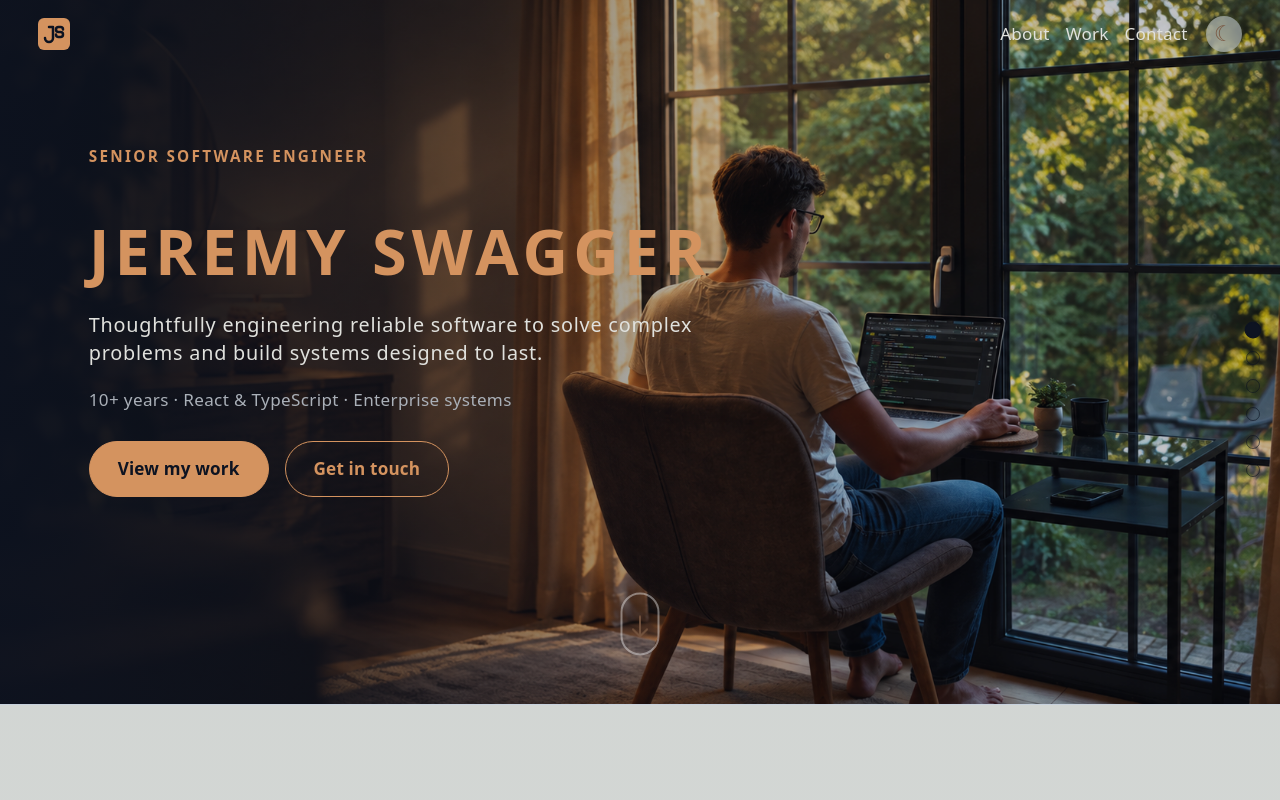
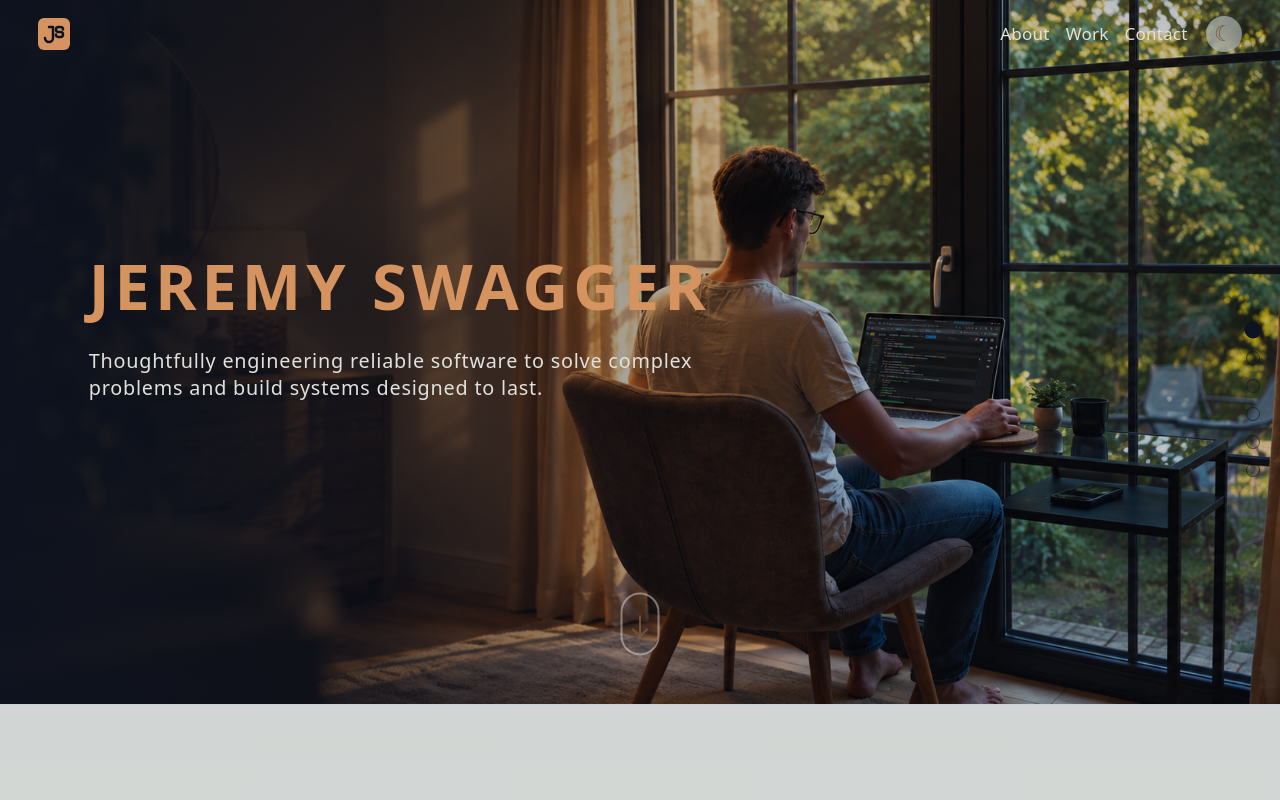
Before and after one commit to jswagger/jswagger-portfolio, a React (Vite) app: page / in a window 1280 px wide. Shown: the top 800 px of the page. Built offline with nearby package versions, Linux system fonts and the light colour scheme.

Commit message:
selected work page iterations, hero work, color adjustment

```diff
--- a/src/components/Hero.tsx
+++ b/src/components/Hero.tsx
@@ -18,18 +18,8 @@ export default function Hero() {
     >
       <div className="hero-content">
         <div className="hero-copy-block">
-          <p className="hero-eyebrow">Senior Software Engineer</p>
           <h1 className="section-label">Jeremy Swagger</h1>
           <h3>Thoughtfully engineering reliable software to solve complex problems and build systems designed to last.</h3>
-          <p className="hero-proof-line">10+ years · React &amp; TypeScript · Enterprise systems</p>
-          <div className="hero-cta-group">
-            <a href="#case-studies" className="hero-cta hero-cta-primary">
-              View my work
-            </a>
-            <a href="#contact" className="hero-cta hero-cta-secondary">
-              Get in touch
-            </a>
-          </div>
         </div>
       </div>
 
--- a/src/components/components.css
+++ b/src/components/components.css
@@ -587,73 +587,6 @@ main {
   color: #d4935f;
 }
 
-.hero-eyebrow {
-  margin: 0 0 14px;
-  color: #d4935f;
-  font-size: 0.85rem;
-  font-weight: 700;
-  letter-spacing: 0.15em;
-  text-transform: uppercase;
-}
-
-.hero-proof-line {
-  margin: 4px 0 28px;
-  color: #aab0b8;
-  font-size: 0.95rem;
-  letter-spacing: 0.02em;
-}
-
-.hero-cta-group {
-  display: flex;
-  flex-wrap: wrap;
-  gap: 16px;
-}
-
-.hero-cta {
-  display: inline-flex;
-  align-items: center;
-  justify-content: center;
-  padding: 14px 28px;
-  border-radius: 999px;
-  font-size: 0.95rem;
-  font-weight: 600;
-  text-decoration: none;
-  transition: background-color 200ms ease, color 200ms ease, border-color 200ms ease;
-}
-
-.hero-cta-primary {
-  background: #d4935f;
-  color: #0d1321;
-  border: 1px solid #d4935f;
-}
-
-.hero-cta-primary:hover {
-  background: #e3aa7a;
-  border-color: #e3aa7a;
-}
-
-.hero-cta-secondary {
-  background: transparent;
-  color: #d4935f;
-  border: 1px solid #d4935f;
-}
-
-.hero-cta-secondary:hover {
-  background: color-mix(in srgb, #d4935f 15%, transparent);
-}
-
-.hero-cta:focus-visible {
-  outline: 2px solid #d4935f;
-  outline-offset: 3px;
-}
-
-@media (max-width: 600px) {
-  .hero-cta-group {
-    flex-direction: column;
-    align-items: stretch;
-  }
-}
-
 .hero-visual {
   display: flex;
   justify-content: center;
@@ -1107,21 +1040,14 @@ main {
 
 .stat-card {
   padding-block: 22px;
-  border-top: 1px solid var(--border);
+  /* --border is too faint against the About section's gradient in both
+     themes. --text is cream in dark mode and navy in light mode, both of
+     which clear 3:1 against it. */
+  border-top: 1px solid var(--text);
 }
 
 .stat-card:last-child {
-  border-bottom: 1px solid var(--border);
-}
-
-/* Light mode's --border was too close in lightness to the About section's
-   blue-grey background to read as a line - use the accent brown instead. */
-:root[data-theme='light'] .stat-card {
-  border-top-color: var(--accent);
-}
-
-:root[data-theme='light'] .stat-card:last-child {
-  border-bottom-color: var(--accent);
+  border-bottom: 1px solid var(--text);
 }
 
 .project-card:hover {
@@ -1207,7 +1133,7 @@ main {
   place-items: center;
   width: 52px;
   height: 52px;
-  margin-bottom: 16px;
+  margin: 0 auto 16px;
   border-radius: 50%;
   border: 1px solid rgba(255, 255, 255, 0.35);
   background: rgba(255, 255, 255, 0.14);
@@ -1225,6 +1151,7 @@ main {
   font-size: min(8cqi, 1.9rem);
   line-height: 1.2;
   white-space: nowrap;
+  text-align: center;
   color: #fff;
   text-shadow: 0 2px 6px rgba(0, 0, 0, 0.5);
 }
@@ -1697,7 +1624,7 @@ main {
   inset: 0;
   /* The photo overlay stays dark in both themes so the hero image doesn't
      wash out under light mode's pale --bg. */
-  background: color-mix(in srgb, var(--hero-photo-tint) 50%, transparent);
+  background: color-mix(in srgb, var(--hero-photo-tint) 35%, transparent);
   pointer-events: none;
 }
 
@@ -1705,6 +1632,9 @@ main {
   position: relative;
   z-index: 1;
   max-width: 1000px;
+  /* The hero is vertically centered, so extra top margin pushes the text
+     down by half of its value. */
+  margin-top: clamp(48px, 10vh, 120px);
   padding: clamp(32px, 6vh, 64px) clamp(24px, 5vw, 64px);
   text-align: center;
   opacity: 0;
@@ -1762,16 +1692,18 @@ main {
 .case-study-hero-photo-content p {
   margin: 0 auto;
   color: #e0e1dd;
-  font-size: clamp(1.1rem, 2vw, 1.4rem);
-  line-height: 1.6;
+  font-family: var(--heading);
+  font-weight: 400;
+  font-size: clamp(1.1rem, 1.4vw, 1.6rem);
+  line-height: 1.4;
+  letter-spacing: 0.04em;
   max-width: 560px;
 }
 
 /* The accent blue reads too close to the dark navy hero backgrounds -
    keep hero text white in dark mode specifically. */
 :root[data-theme='dark'] .hero-copy-block .section-label,
-:root[data-theme='dark'] .case-study-hero-photo-content h1,
-:root[data-theme='dark'] .case-study-page-tag {
+:root[data-theme='dark'] .case-study-hero-photo-content h1 {
   color: #ffffff;
 }
 
@@ -1874,8 +1806,10 @@ main {
 }
 
 .case-study-page-tag {
-  color: var(--accent);
-  font-size: 0.8rem;
+  /* Fixed copper, same as the homepage hero name: the hero photo overlay
+     stays dark in both themes, so the theme accent doesn't apply here. */
+  color: #d4935f;
+  font-size: 0.7rem;
   font-weight: 500;
   letter-spacing: 0.08em;
   text-transform: uppercase;
@@ -1898,7 +1832,9 @@ main {
 
 .case-study-page-section {
   padding-block: 48px;
-  border-top: 1px solid var(--border);
+  /* --border is too faint against the page background (under 3:1 contrast);
+     mixing toward the text color clears 3:1 in both themes. */
+  border-top: 1px solid color-mix(in srgb, var(--text) 50%, var(--bg));
 }
 
 .case-study-page-body > .reveal:first-child .case-study-page-section {
```
Also changed, not shown: src/data/caseStudies.ts (+38 -19 lines).
